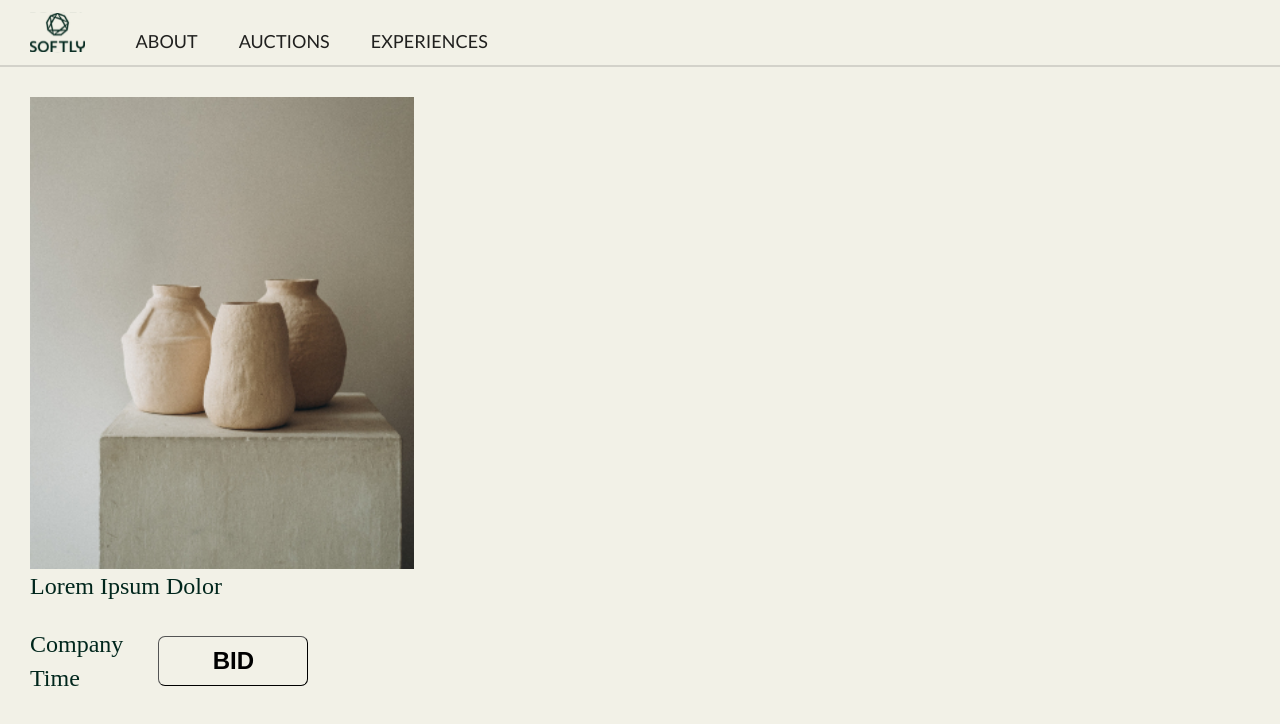
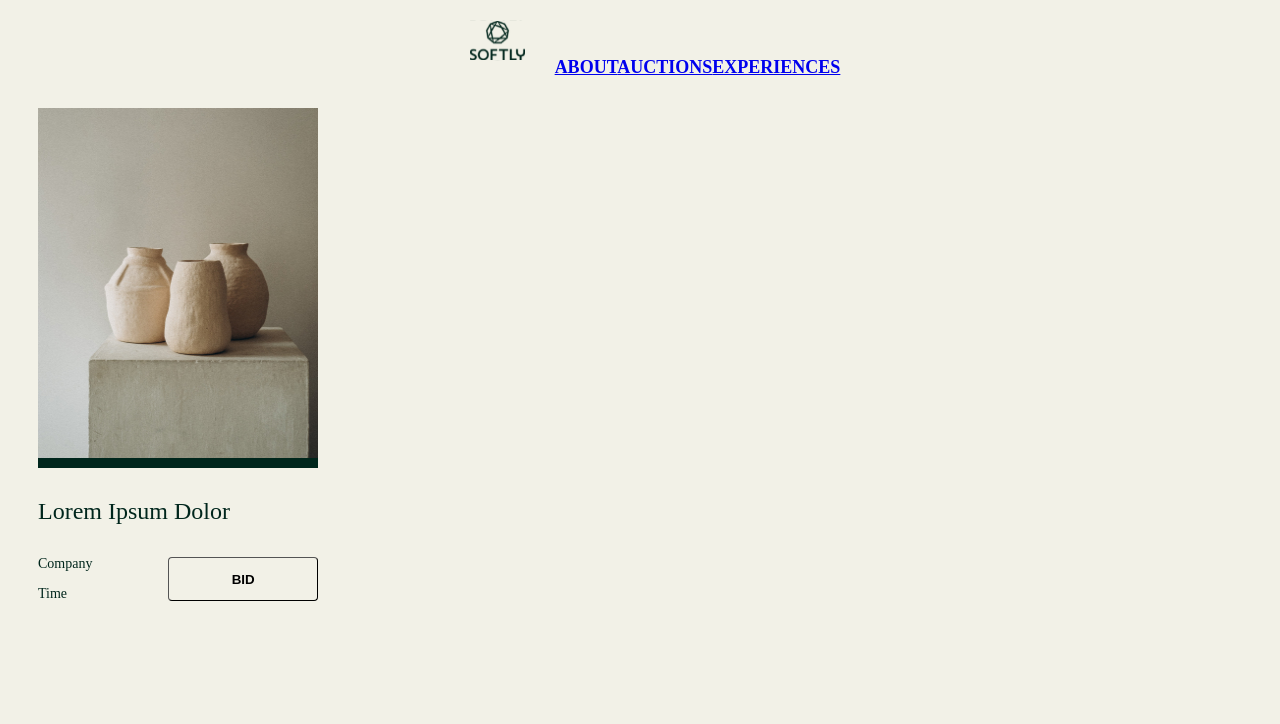
Before and after one commit to andjelavidojkovic/softly, a React (Create React App) app: page / in a window 1280 px wide. Shown: the top 724 px of the page. Built offline with nearby package versions, Linux system fonts and the light colour scheme.

Commit message:
style(auction-item): Change style for component AuctionItem.

```diff
--- a/public/index.html
+++ b/public/index.html
@@ -5,7 +5,6 @@
     <link rel="icon" href="%PUBLIC_URL%/favicon.ico" />
     <meta name="viewport" content="width=device-width, initial-scale=1" />
     <meta name="theme-color" content="#000000" />
-    <link rel="stylesheet" href="https://cdnjs.cloudflare.com/ajax/libs/semantic-ui/2.4.1/semantic.min.css" />
     <meta
       name="description"
       content="Web site created using create-react-app"
--- a/src/components/AuctionItem.js
+++ b/src/components/AuctionItem.js
@@ -4,15 +4,15 @@ import Button from './Button/Button.js'
 
 const AuctionItem = () => {
     return (
-        <div className="auction-item">
-            <img src="./images/Rectangle 6.jpg" alt="Rectangle 6" />
+        <div className="div-auction-item">
+            <img src="./images/Rectangle 6.jpg" alt="Rectangle 6" className="img-rectangle6" />
             <p> Lorem Ipsum Dolor </p>
             <div className="div-company-time-button">
                 <p className="paragraph-company-time">
                     Company <br />
                     Time
                 </p>
-                <Button styleForButton="regularButton">
+                <Button styleForButton="button--color-regular">
                     BID
                 </Button>
             </div>
--- a/src/components/Button/button.css
+++ b/src/components/Button/button.css
@@ -1,23 +1,22 @@
 button {
   width: 150px;
-  height: 50px;
+  height: 44px;
   text-align: center;
   font-weight: bold;
-  border-radius: 7px;
+  border-radius: 4px;
   border-width: thin;
-  margin: 5px;
 }
-.redButton {
+.button--color-red {
   border-color: red;
   background-color: #f2f1e7;
   color: red;
 }
-.regularButton {
+.button--color-regular {
   border-color: black;
   background-color: #f2f1e7;
   color: black;
 }
-.whiteButton {
+.button--color-white {
   border-color: white;
   background-color: white;
   color: black;
--- a/src/components/auction-item.css
+++ b/src/components/auction-item.css
@@ -1,17 +1,15 @@
-.auction-item {
+.div-auction-item {
   margin: 30px;
   color: #00261c;
   font-family: "Bodoni 72";
   font-size: 24px;
-  line-height: 30px;
   text-align: left;
-  width: 30%;
-  display: flex;
-  flex-direction: column;
-  flex-wrap: nowrap;
+  width: 280px;
 }
-.btn {
-  float: right;
+.img-rectangle6 {
+  height: 350px;
+  width: 280px;
+  border-bottom: 10px solid #00261c;
 }
 .div-company-time-button {
   display: flex;
@@ -19,5 +17,7 @@
 }
 .paragraph-company-time {
   margin: 0;
-  margin-right: 30px;
+  margin-right: 76px;
+  font-size: 14px;
+  line-height: 30px;
 }
```
